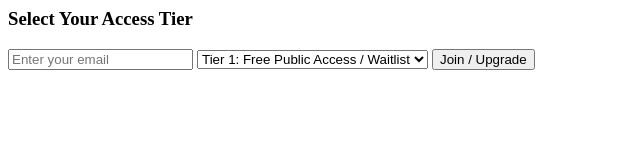
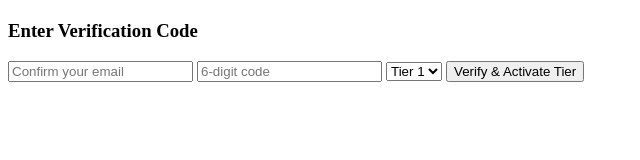
Before and after one commit to launchvelocity-eng/revenue-engine, a website: page index.html in a window 1280 px wide. Shown: the whole page, without its empty margins (0-640 px from the left). Drawn offline with Linux system fonts and the light colour scheme.

Commit message:
Update index.html

```diff
--- a/index.html
+++ b/index.html
@@ -1,37 +1,37 @@
-<div class="tier-selection-container">
-  <h3>Select Your Access Tier</h3>
-  <form id="tierForm">
-    <input type="email" id="userEmail" placeholder="Enter your email" required />
-
-    <select id="tierLevel" required>
-      <option value="1">Tier 1: Free Public Access / Waitlist</option>
-      <option value="2">Tier 2: Basic Engagement</option>
-      <option value="3">Tier 3: Standard Prosumer</option>
-      <option value="4">Tier 4: Advanced Professional</option>
-      <option value="5">Tier 5: Enterprise / VIP</option>
+<div class="verification-container" style="margin-top: 20px;">
+  <h3>Enter Verification Code</h3>
+  <form id="verifyForm">
+    <input type="email" id="verifyEmail" placeholder="Confirm your email" required />
+    <input type="text" id="verifyCode" placeholder="6-digit code" required />
+    <select id="confirmTierLevel" required>
+      <option value="1">Tier 1</option>
+      <option value="2">Tier 2</option>
+      <option value="3">Tier 3</option>
+      <option value="4">Tier 4</option>
+      <option value="5">Tier 5</option>
     </select>
-
-    <button type="submit">Join / Upgrade</button>
+    <button type="submit">Verify & Activate Tier</button>
   </form>
 </div>
 
 <script>
-  document.getElementById('tierForm').addEventListener('submit', async (e) => {
+  document.getElementById('verifyForm').addEventListener('submit', async (e) => {
     e.preventDefault();
-    const email = document.getElementById('userEmail').value;
-    const tierLevel = parseInt(document.getElementById('tierLevel').value);
+    const email = document.getElementById('verifyEmail').value;
+    const code = document.getElementById('verifyCode').value;
+    const tierLevel = parseInt(document.getElementById('confirmTierLevel').value);
 
-    const response = await fetch('https://revenue-engine-dc8d.onrender.com/api/signup', {
+    const response = await fetch('https://revenue-engine-dc8d.onrender.com/api/verify', {
       method: 'POST',
       headers: { 'Content-Type': 'application/json' },
-      body: JSON.stringify({ email, tierLevel })
+      body: JSON.stringify({ email, code, tierLevel })
     });
 
     const data = await response.json();
     if (data.success) {
-      alert('Check your email for your verification code!');
+      alert('Success! Your account is verified and assigned to Tier ' + data.assignedTier);
     } else {
-      alert('Error: ' + data.error);
+      alert('Verification failed: ' + data.error);
     }
   });
 </script>
```
